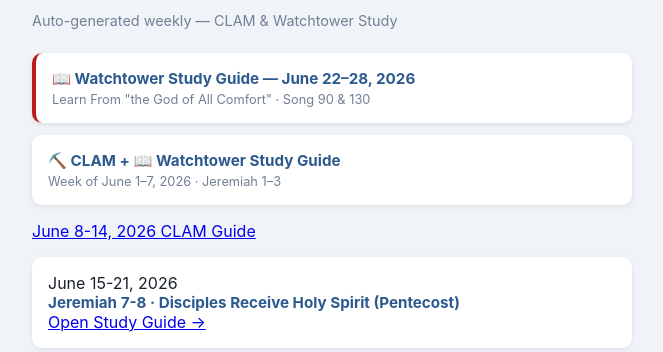
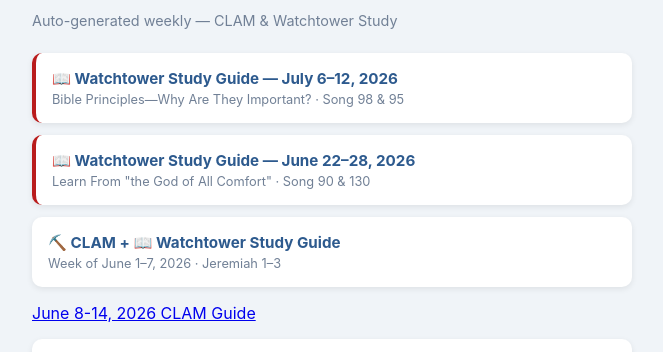
Before and after one commit to slebiz23-ux/jw-study-guides, a plain HTML site: page index.html in a window 1280 px wide. Shown: the part 410-762 px from the top of the page, without its empty margins (308-971 px from the left). Drawn offline with Linux system fonts and the light colour scheme.

Commit message:
Add WT guide card for July 6-12, 2026

```diff
--- a/index.html
+++ b/index.html
@@ -28,6 +28,11 @@
       </div>
 <h1>🕊️ JW Meeting Study Guides</h1>
 <p class="subtitle">Auto-generated weekly — CLAM &amp; Watchtower Study</p>
+<a href="WT_Study_Guide_July-6-12_2026.html" class="guide-card" style="border-left:4px solid #b91c1c;">
+  <div class="guide-title">📖 Watchtower Study Guide — July 6–12, 2026</div>
+  <div class="guide-meta">Bible Principles—Why Are They Important? · Song 98 &amp; 95</div>
+</a>
+
 <a href="WT_Study_Guide_June-22-28_2026.html" class="guide-card" style="border-left:4px solid #b91c1c;">
   <div class="guide-title">📖 Watchtower Study Guide — June 22–28, 2026</div>
   <div class="guide-meta">Learn From "the God of All Comfort" · Song 90 &amp; 130</div>
```
